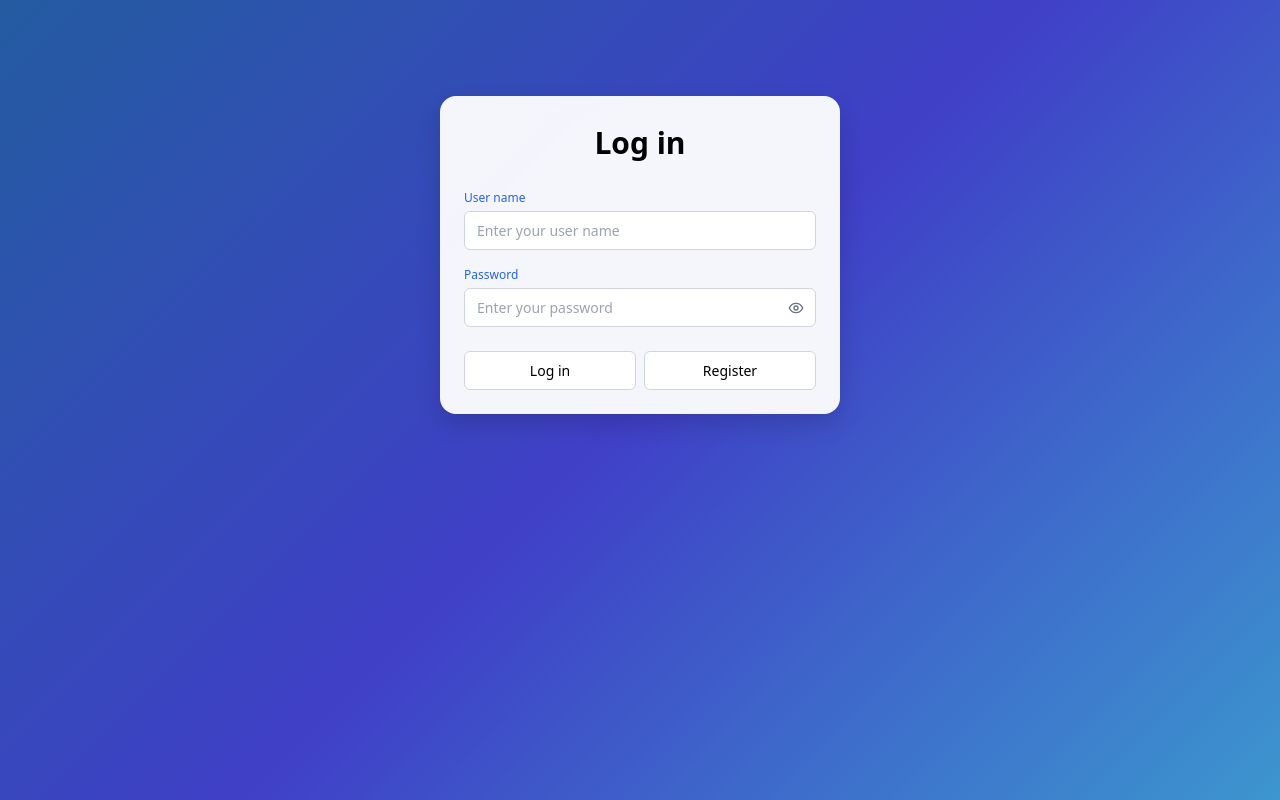
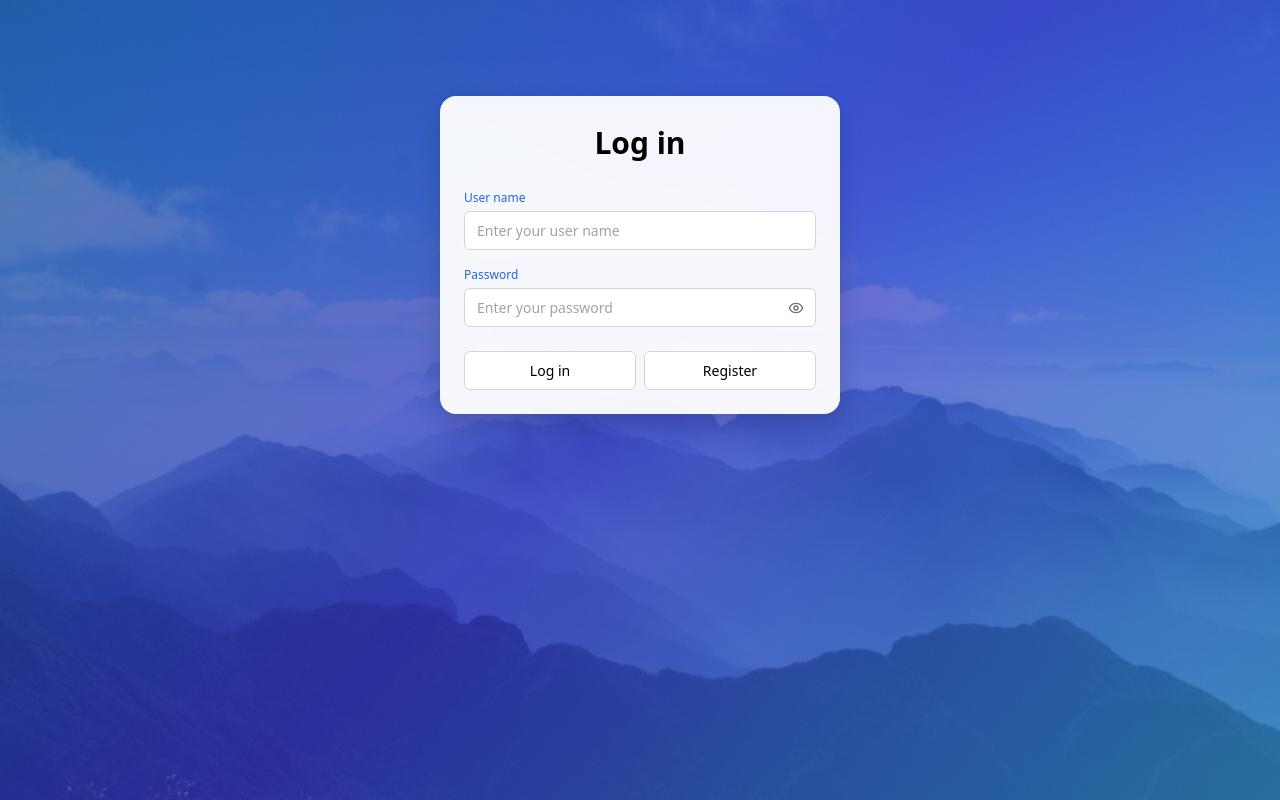
Before and after one commit to Daduei/Test-Final-computer-technology, a React (Vite) app in the folder frontend/: page / in a window 1280 px wide. Built offline with nearby package versions, Linux system fonts and the light colour scheme.

Commit message:
sửa LoginPage

```diff
--- a/frontend/src/components/LoginPage.css
+++ b/frontend/src/components/LoginPage.css
@@ -8,14 +8,11 @@
   justify-content: center;
   padding: 1rem;
   position: relative;
-    /* Gradient overlay as fallback. To use an image, add one to
-      `frontend/public/images/login.jpg` (use ASCII filename) and
-      reference it as: background-image: url('/images/login.jpg'); */
-    background: linear-gradient(135deg, rgba(21, 81, 155, 0.75) 0%, rgba(51, 51, 195, 0.75) 50%, rgba(47, 143, 203, 0.75) 100%);
-    background-size: cover;
-    background-position: center;
-    background-repeat: no-repeat;
-    background-attachment: fixed;
+  background-image: url('./ảnhLogin.jpg');
+  background-size: cover;
+  background-position: center;
+  background-repeat: no-repeat;
+  background-attachment: fixed;
 }
 
 /* Overlay mờ phủ lên ảnh nền */
```
